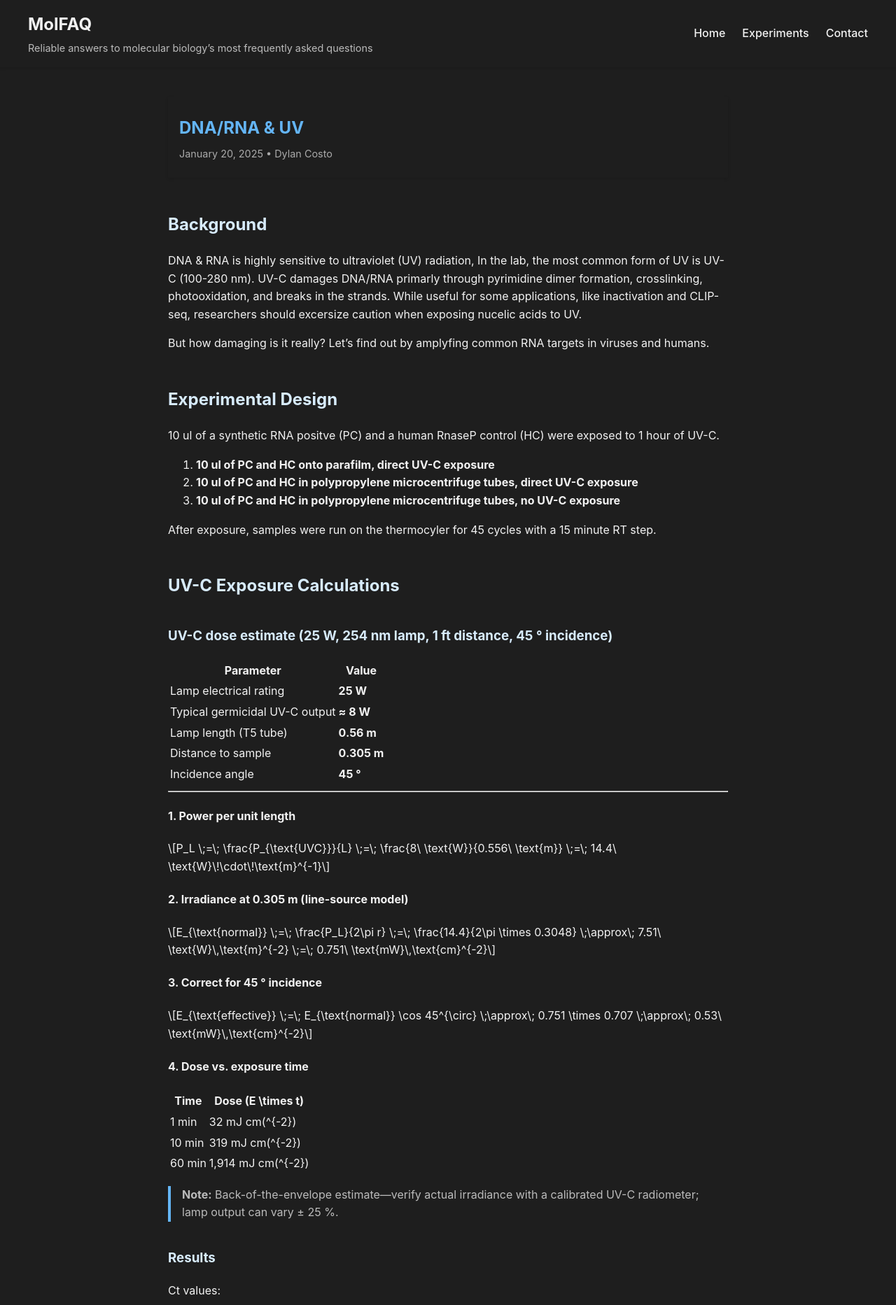
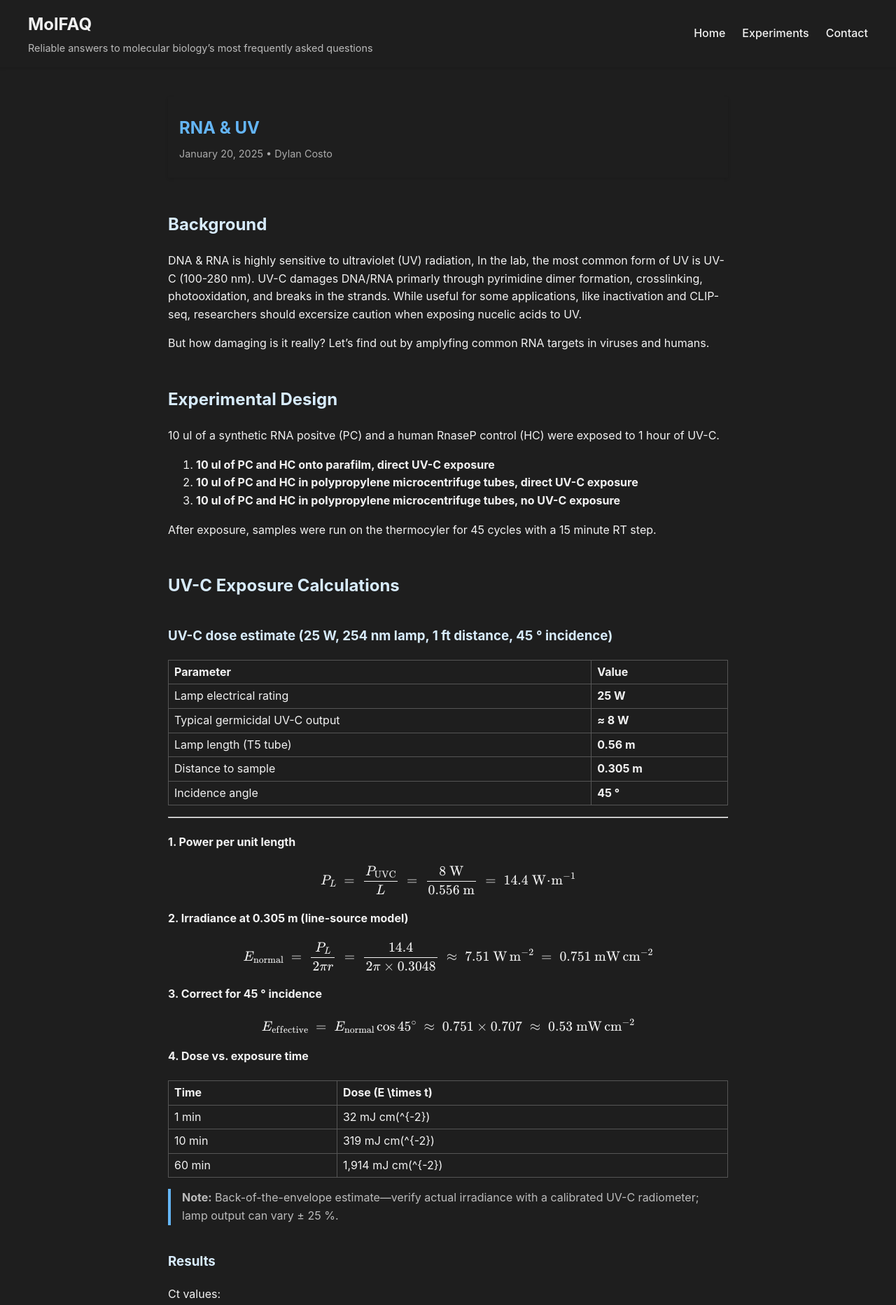
Before and after one commit to DylanCosto/DylanCosto.github.io, a Jekyll site: the page built from _posts/2025-01-20-DNA-UV-Interactions.md, in a window 1280 px wide. Shown: the top 1865 px of the page at 70% size. Built offline with Jekyll 4.4.1, drawn with Linux system fonts in a browser that asks for light colours.

Commit message:
Default.html markdown improvments

```diff
--- a/_config.yml
+++ b/_config.yml
@@ -1,17 +1,16 @@
 # _config.yml
-
 title: "MolFAQ"
 description: "Reliable answers to molecular biology’s most frequently asked questions"
-url: "https://dylancosto.github.io" # Add your actual domain
-baseurl: ""
-logo: "/assets/images/logo.png" # Add a logo file later
+url: "https://dylancosto.github.io"
+baseurl: ""        # leave blank for root
+logo: "/assets/images/logo.png"
 
 # SEO settings
 author:
   name: Dylan Costo
-  twitter: # Your Twitter handle (optional)
+  twitter:          # (optional) add handle if you have one
 twitter:
-  username: # Your Twitter handle (optional)
+  username:
   card: summary
 social:
   name: Dylan Costo
@@ -19,24 +18,36 @@ social:
     # - https://twitter.com/yourusername
     # - https://github.com/DylanCosto
 
-# Build settings
-markdown: kramdown
+# ---------------------------------
+# Build & Markdown settings
+# ---------------------------------
+markdown: kramdown        # keep kramdown
+kramdown:
+  input: GFM             # GitHub-Flavoured Markdown (tables, task-lists, etc.)
+  math_engine: mathjax   # enable MathJax for LaTeX \( … \) and $$ … $$ blocks
+
 permalink: /:categories/:title/
 theme: null
 
+# ---------------------------------
 # Plugins
+# ---------------------------------
 plugins:
-  - jekyll-feed
-  - jekyll-sitemap
-  - jekyll-seo-tag
+  - jekyll-feed          # RSS/Atom
+  - jekyll-sitemap       # /sitemap.xml
+  - jekyll-seo-tag       # meta tags for SEO
 
+# ---------------------------------
 # Collections
+# ---------------------------------
 collections:
   experiments:
     output: true
     permalink: /experiments/:path/
 
+# ---------------------------------
 # Default front matter
+# ---------------------------------
 defaults:
   - scope:
       path: ""
--- a/_layouts/default.html
+++ b/_layouts/default.html
@@ -1,9 +1,17 @@
 <!DOCTYPE html>
 <html lang="en">
 <head>
+  <!-- Essential meta -->
   <meta charset="UTF-8">
   <meta name="viewport" content="width=device-width, initial-scale=1">
   {% seo %}
+
+  <!-- MathJax (loads only when needed or when globally enabled in _config.yml) -->
+  {% if page.usemathjax or site.kramdown.math_engine == "mathjax" %}
+  <script src="https://cdn.jsdelivr.net/npm/mathjax@3/es5/tex-mml-chtml.js"
+          id="MathJax-script" async></script>
+  {% endif %}
+
   <style>
     :root {
       --bg-color: #1e1e1e;
@@ -32,10 +41,15 @@
       color: var(--secondary-color);
     }
 
+    p {
+      margin-bottom: 0.1em;
+    }
+
+    /* ---------- Header ---------- */
     header {
       background: var(--bg-color);
       padding: 1em;
-      box-shadow: 0 2px 4px rgba(0,0,0,0.1);
+      box-shadow: 0 2px 4px rgba(0, 0, 0, 0.1);
       z-index: 100;
     }
 
@@ -105,7 +120,7 @@
       background: var(--card-bg);
       border-radius: 8px;
       padding: 1.5em;
-      box-shadow: 0 2px 5px rgba(0,0,0,0.1);
+      box-shadow: 0 2px 5px rgba(0, 0, 0, 0.1);
       transition: transform 0.3s;
       width: 100%;
       box-sizing: border-box;
@@ -160,11 +176,21 @@
     code {
       padding: 2px 5px;
     }
-    p {
-    margin-bottom: 0.1em;
+
+    /* ---------- Markdown table styling ---------- */
+    table {
+      border-collapse: collapse;
+      margin: 1rem 0;
+      width: 100%;
     }
 
-    /* Responsive design */
+    th, td {
+      border: 1px solid #555;
+      padding: 4px 8px;
+      text-align: left;
+    }
+
+    /* ---------- Responsive ---------- */
     @media (max-width: 768px) {
       .header-container {
         flex-direction: column;
@@ -193,11 +219,13 @@
       </nav>
     </div>
   </header>
+
   <main>
     <div class="post-cards-container">
       {{ content }}
     </div>
   </main>
+
   <footer>
     <p>&copy; {{ site.time | date: '%Y' }} {{ site.title }}. All rights reserved.</p>
   </footer>
--- a/_posts/2025-01-20-DNA-UV-Interactions.md
+++ b/_posts/2025-01-20-DNA-UV-Interactions.md
@@ -1,6 +1,7 @@
 ---
-title: "DNA/RNA & UV                            "
+title: "RNA & UV                            "
 layout: post
+usemathjax: true
 date: 2025-01-20
 tags: []
 author: Dylan Costo
```
Also changed, not shown: other parts of _layouts/default.html (+4 -1 lines), _posts/image.png (deleted).
